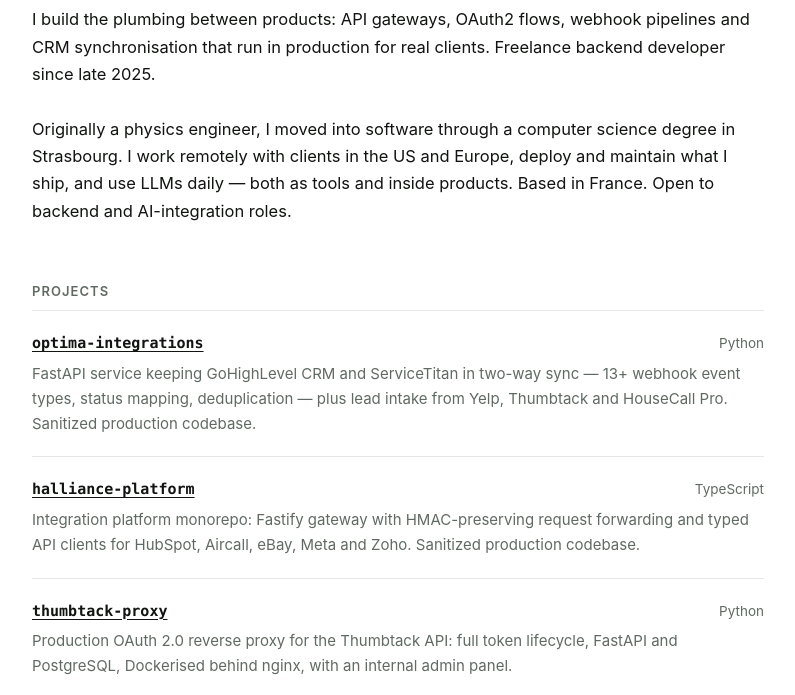
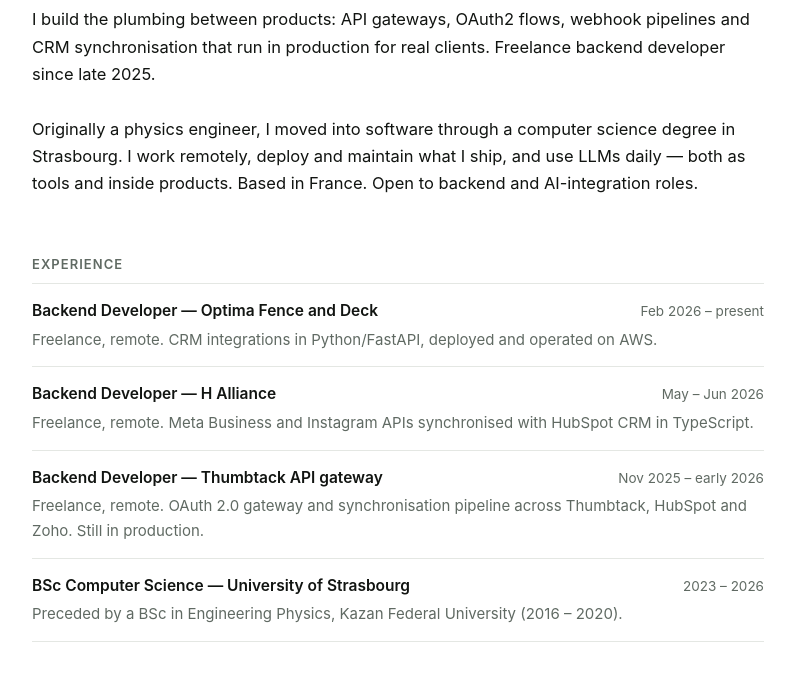
Before and after one commit to McDonnies/mcdonnies.github.io, a plain HTML site: page index.html in a window 1280 px wide. Shown: the part 216-911 px from the top of the page, without its empty margins (242-1037 px from the left). Drawn offline with Linux system fonts and the light colour scheme.

Commit message:
Add experience section, OG tags, CV download, outcome-first project blurbs

```diff
--- a/index.html
+++ b/index.html
@@ -5,6 +5,18 @@
 <meta name="viewport" content="width=device-width, initial-scale=1.0">
 <title>Daniil Maklakov — Backend Developer</title>
 <meta name="description" content="Backend developer — Python/FastAPI, TypeScript/Fastify. CRM & API integrations, OAuth2 flows, webhook pipelines.">
+<link rel="canonical" href="https://mcdonnies.github.io/">
+<meta property="og:type" content="profile">
+<meta property="og:url" content="https://mcdonnies.github.io/">
+<meta property="og:title" content="Daniil Maklakov — Backend Developer">
+<meta property="og:description" content="I build the plumbing between products: API gateways, OAuth2 flows, webhook pipelines and CRM synchronisation that run in production.">
+<meta property="og:image" content="https://mcdonnies.github.io/photo.jpg">
+<meta property="og:image:alt" content="Daniil Maklakov">
+<meta property="og:locale" content="en_GB">
+<meta name="twitter:card" content="summary">
+<meta name="twitter:title" content="Daniil Maklakov — Backend Developer">
+<meta name="twitter:description" content="I build the plumbing between products: API gateways, OAuth2 flows, webhook pipelines and CRM synchronisation that run in production.">
+<meta name="twitter:image" content="https://mcdonnies.github.io/photo.jpg">
 <style>
 :root{
   --bg:#ffffff;
@@ -54,6 +66,13 @@
 .project-lang{color:var(--muted);font-size:13.5px;white-space:nowrap}
 .project p{margin-top:6px;color:var(--muted);font-size:15px}
 
+.job{padding:14px 0;border-top:1px solid var(--line)}
+.job:last-child{border-bottom:1px solid var(--line)}
+.job-head{display:flex;justify-content:space-between;align-items:baseline;gap:16px}
+.job-title{font-weight:600;font-size:15.5px}
+.job-date{color:var(--muted);font-size:13.5px;white-space:nowrap}
+.job p{margin-top:4px;color:var(--muted);font-size:15px}
+
 .stack p{margin-top:4px}
 .stack b{font-weight:600}
 
@@ -80,11 +99,47 @@
   </p>
   <p class="intro">
     Originally a physics engineer, I moved into software through a computer science
-    degree in Strasbourg. I work remotely with clients in the US and Europe, deploy
-    and maintain what I ship, and use LLMs daily — both as tools and inside products.
+    degree in Strasbourg. I work remotely, deploy and maintain what I ship, and use
+    LLMs daily — both as tools and inside products.
     Based in France. Open to backend and AI-integration roles.
   </p>
 </header>
+
+<section>
+  <h2>Experience</h2>
+
+  <div class="job">
+    <div class="job-head">
+      <span class="job-title">Backend Developer — Optima Fence and Deck</span>
+      <span class="job-date">Feb 2026 – present</span>
+    </div>
+    <p>Freelance, remote. CRM integrations in Python/FastAPI, deployed and operated on AWS.</p>
+  </div>
+
+  <div class="job">
+    <div class="job-head">
+      <span class="job-title">Backend Developer — H Alliance</span>
+      <span class="job-date">May – Jun 2026</span>
+    </div>
+    <p>Freelance, remote. Meta Business and Instagram APIs synchronised with HubSpot CRM in TypeScript.</p>
+  </div>
+
+  <div class="job">
+    <div class="job-head">
+      <span class="job-title">Backend Developer — Thumbtack API gateway</span>
+      <span class="job-date">Nov 2025 – early 2026</span>
+    </div>
+    <p>Freelance, remote. OAuth 2.0 gateway and synchronisation pipeline across Thumbtack, HubSpot and Zoho. Still in production.</p>
+  </div>
+
+  <div class="job">
+    <div class="job-head">
+      <span class="job-title">BSc Computer Science — University of Strasbourg</span>
+      <span class="job-date">2023 – 2026</span>
+    </div>
+    <p>Preceded by a BSc in Engineering Physics, Kazan Federal University (2016 – 2020).</p>
+  </div>
+</section>
 
 <section>
   <h2>Projects</h2>
@@ -94,7 +149,7 @@
       <a class="project-name" href="https://github.com/McDonnies/optima-integrations-public">optima-integrations</a>
       <span class="project-lang">Python</span>
     </div>
-    <p>FastAPI service keeping GoHighLevel CRM and ServiceTitan in two-way sync — 13+ webhook event types, status mapping, deduplication — plus lead intake from Yelp, Thumbtack and HouseCall Pro. Sanitized production codebase.</p>
+    <p>Replaced the client's no-code Zapier automations with Python pollers and webhook handlers, removing the dependency without changing anything on the CRM side. Keeps GoHighLevel and ServiceTitan in two-way sync: 13+ webhook event types, status mapping, deduplication, plus lead intake from Yelp, Thumbtack and HouseCall Pro. Sanitized production codebase.</p>
   </div>
 
   <div class="project">
@@ -110,7 +165,7 @@
       <a class="project-name" href="https://github.com/McDonnies/thumbtack-proxy-public">thumbtack-proxy</a>
       <span class="project-lang">Python</span>
     </div>
-    <p>Production OAuth 2.0 reverse proxy for the Thumbtack API: full token lifecycle, FastAPI and PostgreSQL, Dockerised behind nginx, with an internal admin panel.</p>
+    <p>Production OAuth 2.0 reverse proxy for the Thumbtack API: full token lifecycle, FastAPI and PostgreSQL, Dockerised behind nginx, with an internal admin panel. Built in late 2025 and still running unattended.</p>
   </div>
 
   <div class="project">
@@ -141,6 +196,7 @@
   <h2>Contact</h2>
   <p><a href="mailto:daniil.maklakov8@gmail.com">daniil.maklakov8@gmail.com</a></p>
   <p><a href="https://github.com/McDonnies">github.com/McDonnies</a> · <a href="https://www.linkedin.com/in/maklakov-daniil/">linkedin.com/in/maklakov-daniil</a></p>
+  <p><a href="Daniil_Maklakov_CV.pdf">Download CV (PDF)</a></p>
   <p>English · French · Russian</p>
 </section>
 
```
Also changed, not shown: 1 other file.
